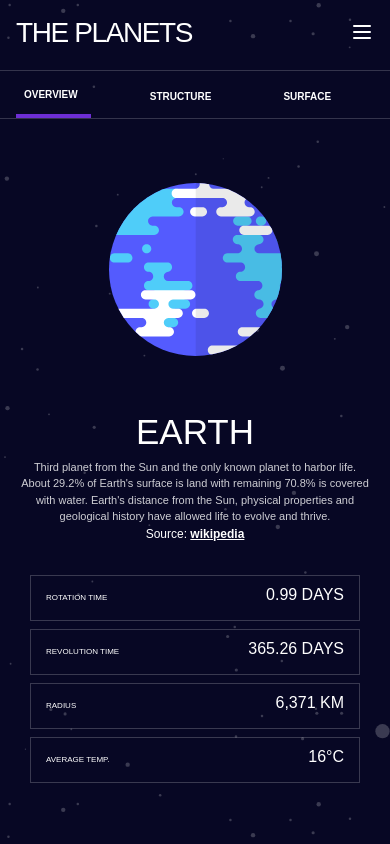
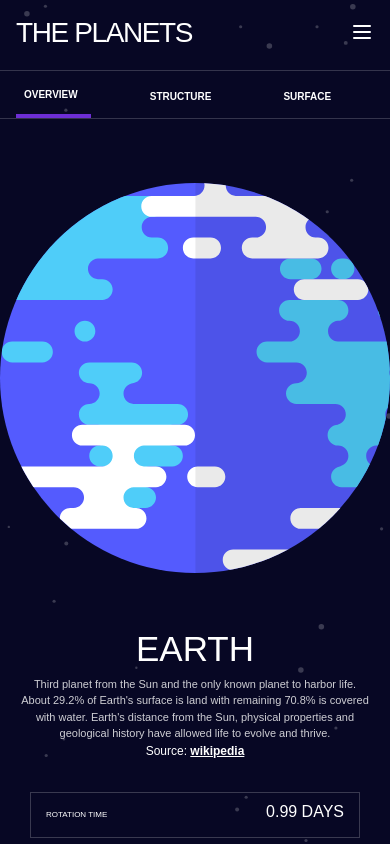
Before and after one commit to ruska2002/planet-fact-site, a React (Vite) app: page /Earth in a window 390 px wide. Shown: the top 844 px of the page. Built offline with nearby package versions, Linux system fonts and the light colour scheme.

Commit message:
delete images's code

```diff
--- a/src/components/Planet.tsx
+++ b/src/components/Planet.tsx
@@ -65,25 +65,6 @@ export default function Planet() {
 
   const domain = getDomain(planet?.[currentText]?.source);
 
-  const getImageSize = (view: "planet" | "internal" | "geology") => {
-    const sizes = planet?.sizes[view];
-    if (!sizes) return { width: "173px", height: "173px" };
-
-    const windowWidth = window.innerWidth;
-
-    if (windowWidth <= 640) {
-      // Mobile size
-      return { width: sizes.mobileWidth, height: sizes.mobileHeight };
-    } else if (windowWidth <= 1024) {
-      // Tablet size
-      return { width: sizes.tabletWidth, height: sizes.tabletHeight };
-    } else {
-      // Laptop size
-      return { width: sizes.laptopWidth, height: sizes.laptopHeight };
-    }
-  };
-  const { width, height } = getImageSize(viewToImageKey[currentText]);
-
   return (
     <div>
       <nav className="flex">
@@ -112,7 +93,6 @@ export default function Planet() {
         <img
           src={planet?.images[viewToImageKey[currentText]]}
           alt={planet?.name}
-          style={{ width, height }}
           className="mt-[64px] mx-auto sm:mx-0"
         />
       </div>
```
